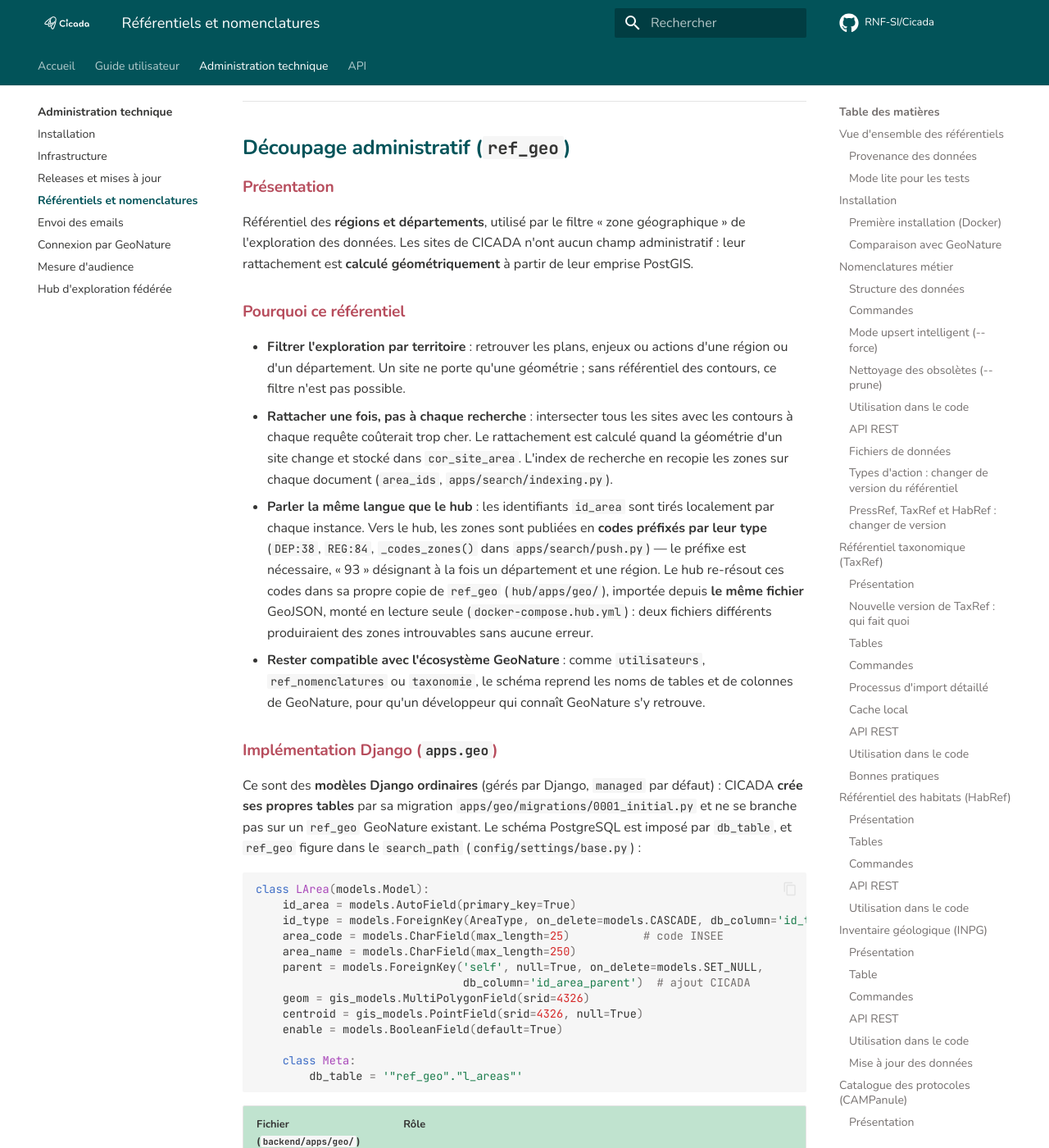
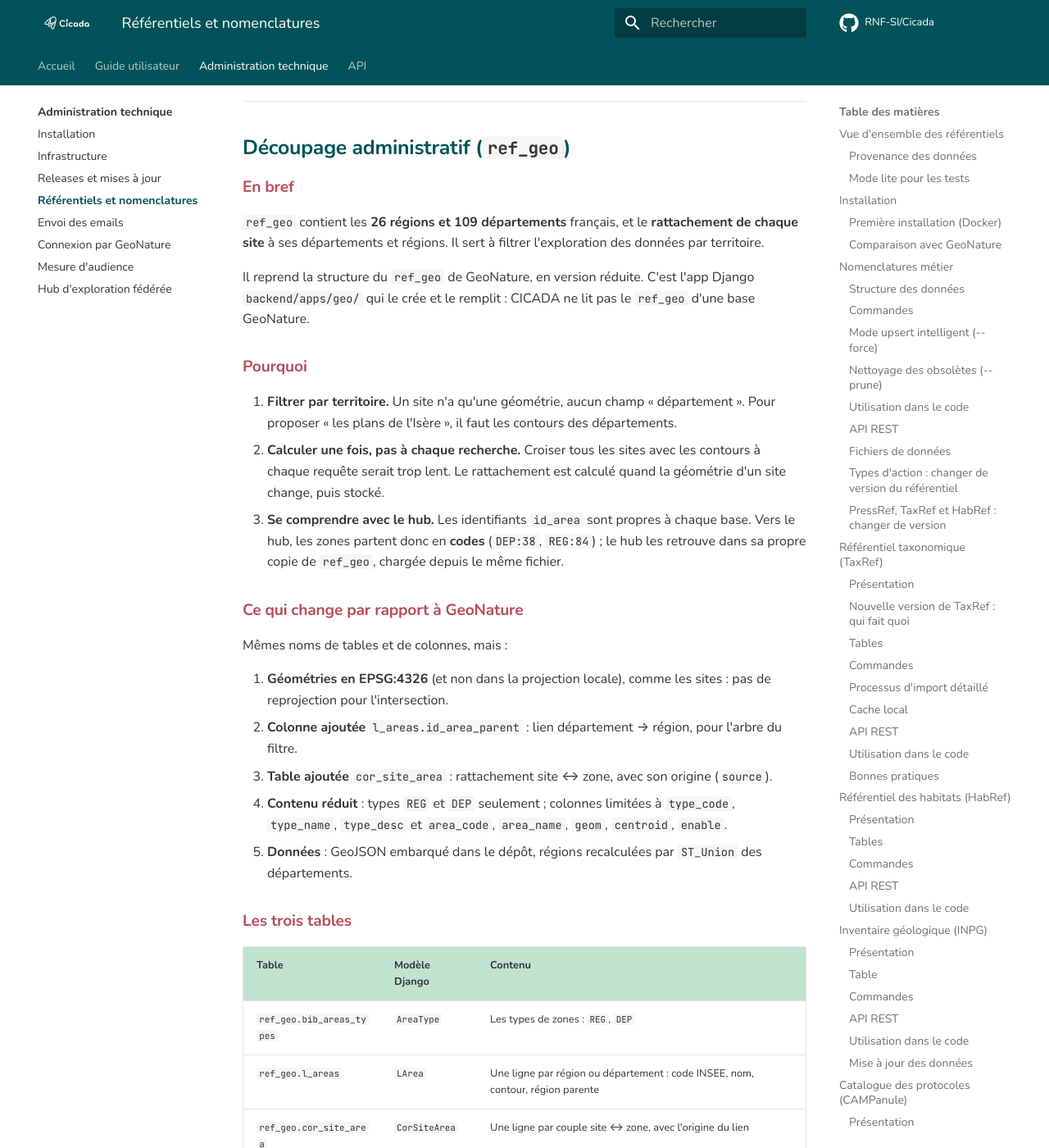
Before and after one commit to RNF-SI/Cicada, an MkDocs documentation site: the page built from documentation/docs/administration/referentiels.md, in a window 1280 px wide and 1400 px high, scrolled down 21515 px. Shown: the whole window at 82% size. Built offline with MkDocs 1.6.1 and Material for MkDocs 9.7.7, drawn with Linux system fonts in a browser that asks for light colours; comment, search, counter and statistics services are not loaded; some of the changed text lies outside the part shown.

Commit message:
docs(referentiels): section ref_geo réécrite pour être lue sans connaître CICADA
En bref, pourquoi, écarts avec GeoNature, tables, fonctionnement en trois
temps, réutilisation. Plus d'encadré « !!! tip », affiché brut sur GitHub.

Co-Authored-By: Claude Opus 5.5 <noreply@anthropic.com>

````diff
--- a/documentation/docs/administration/referentiels.md
+++ b/documentation/docs/administration/referentiels.md
@@ -675,157 +675,119 @@ L'autocomplete sur 700k taxons fonctionne en <50ms grâce à :
 
 ## Découpage administratif (`ref_geo`)
 
-### Présentation
+### En bref
 
-Référentiel des **régions et départements**, utilisé par le filtre « zone géographique »
-de l'exploration des données. Les sites de CICADA n'ont aucun champ administratif : leur
-rattachement est **calculé géométriquement** à partir de leur emprise PostGIS.
+`ref_geo` contient les **26 régions et 109 départements** français, et le **rattachement
+de chaque site** à ses départements et régions. Il sert à filtrer l'exploration des données
+par territoire.
 
-### Pourquoi ce référentiel
+Il reprend la structure du `ref_geo` de GeoNature, en version réduite. C'est l'app Django
+`backend/apps/geo/` qui le crée et le remplit : CICADA ne lit pas le `ref_geo` d'une base
+GeoNature.
 
-- **Filtrer l'exploration par territoire** : retrouver les plans, enjeux ou actions d'une
-  région ou d'un département. Un site ne porte qu'une géométrie ; sans référentiel des
-  contours, ce filtre n'est pas possible.
-- **Rattacher une fois, pas à chaque recherche** : intersecter tous les sites avec les
-  contours à chaque requête coûterait trop cher. Le rattachement est calculé quand la
-  géométrie d'un site change et stocké dans `cor_site_area`. L'index de recherche en
-  recopie les zones sur chaque document (`area_ids`, `apps/search/indexing.py`).
-- **Parler la même langue que le hub** : les identifiants `id_area` sont tirés localement
-  par chaque instance. Vers le hub, les zones sont publiées en **codes préfixés par leur
-  type** (`DEP:38`, `REG:84`, `_codes_zones()` dans `apps/search/push.py`) — le préfixe
-  est nécessaire, « 93 » désignant à la fois un département et une région. Le hub
-  re-résout ces codes dans sa propre copie de `ref_geo` (`hub/apps/geo/`), importée
-  depuis **le même fichier** GeoJSON, monté en lecture seule (`docker-compose.hub.yml`) :
-  deux fichiers différents produiraient des zones introuvables sans aucune erreur.
-- **Rester compatible avec l'écosystème GeoNature** : comme `utilisateurs`,
-  `ref_nomenclatures` ou `taxonomie`, le schéma reprend les noms de tables et de colonnes
-  de GeoNature, pour qu'un développeur qui connaît GeoNature s'y retrouve.
+### Pourquoi
 
-### Implémentation Django (`apps.geo`)
+1. **Filtrer par territoire.** Un site n'a qu'une géométrie, aucun champ « département ».
+   Pour proposer « les plans de l'Isère », il faut les contours des départements.
+2. **Calculer une fois, pas à chaque recherche.** Croiser tous les sites avec les contours
+   à chaque requête serait trop lent. Le rattachement est calculé quand la géométrie d'un
+   site change, puis stocké.
+3. **Se comprendre avec le hub.** Les identifiants `id_area` sont propres à chaque base.
+   Vers le hub, les zones partent donc en **codes** (`DEP:38`, `REG:84`) ; le hub les
+   retrouve dans sa propre copie de `ref_geo`, chargée depuis le même fichier.
 
-Ce sont des **modèles Django ordinaires** (gérés par Django, `managed` par défaut) :
-CICADA **crée ses propres tables** par sa migration `apps/geo/migrations/0001_initial.py`
-et ne se branche pas sur un `ref_geo` GeoNature existant. Le schéma PostgreSQL est imposé
-par `db_table`, et `ref_geo` figure dans le `search_path` (`config/settings/base.py`) :
+### Ce qui change par rapport à GeoNature
+
+Mêmes noms de tables et de colonnes, mais :
+
+1. **Géométries en EPSG:4326** (et non dans la projection locale), comme les sites : pas
+   de reprojection pour l'intersection.
+2. **Colonne ajoutée** `l_areas.id_area_parent` : lien département → région, pour l'arbre
+   du filtre.
+3. **Table ajoutée** `cor_site_area` : rattachement site ↔ zone, avec son origine
+   (`source`).
+4. **Contenu réduit** : types `REG` et `DEP` seulement ; colonnes limitées à `type_code`,
+   `type_name`, `type_desc` et `area_code`, `area_name`, `geom`, `centroid`, `enable`.
+5. **Données** : GeoJSON embarqué dans le dépôt, régions recalculées par `ST_Union` des
+   départements.
+
+### Les trois tables
+
+| Table | Modèle Django | Contenu |
+|---|---|---|
+| `ref_geo.bib_areas_types` | `AreaType` | Les types de zones : `REG`, `DEP` |
+| `ref_geo.l_areas` | `LArea` | Une ligne par région ou département : code INSEE, nom, contour, région parente |
+| `ref_geo.cor_site_area` | `CorSiteArea` | Une ligne par couple site ↔ zone, avec l'origine du lien |
+
+Ce sont des modèles Django ordinaires, créés par la migration
+`apps/geo/migrations/0001_initial.py`. Le schéma est imposé par `db_table`, et `ref_geo`
+figure dans le `search_path` de `config/settings/base.py` :
 
 ```python
 class LArea(models.Model):
-    id_area = models.AutoField(primary_key=True)
-    id_type = models.ForeignKey(AreaType, on_delete=models.CASCADE, db_column='id_type')
-    area_code = models.CharField(max_length=25)           # code INSEE
-    area_name = models.CharField(max_length=250)
-    parent = models.ForeignKey('self', null=True, on_delete=models.SET_NULL,
-                               db_column='id_area_parent')  # ajout CICADA
-    geom = gis_models.MultiPolygonField(srid=4326)
-    centroid = gis_models.PointField(srid=4326, null=True)
-    enable = models.BooleanField(default=True)
-
+    ...
     class Meta:
         db_table = '"ref_geo"."l_areas"'
 ```
 
-| Fichier (`backend/apps/geo/`) | Rôle |
-|---|---|
-| `models.py` | `AreaType` → `bib_areas_types`, `LArea` → `l_areas`, `CorSiteArea` → `cor_site_area` |
-| `data/departements.geojson` | Contours des 109 départements en WGS 84 (source et procédure de mise à jour : `data/README.md`) |
-| `management/commands/import_ref_geo.py` | Importe les départements, **reconstruit les régions par `ST_Union`** des départements de même `reg_code` (les deux niveaux coïncident donc exactement), puis recalcule le rattachement des sites |
-| `services.py` | `compute_areas_for_site()` (calcul sans écriture), `refresh_site_areas()` (réécriture des liens d'un site, en transaction), `refresh_all_site_areas()` |
-| `signals.py` | `pre_save` / `post_save` sur `Site` : recalcul **seulement si la géométrie change** (comparaison EWKB) |
-| `management/commands/refresh_site_areas.py` | Recalcul à la main |
-| `views.py`, `urls.py` | `GET /api/geo/zones/` : arbre régions → départements pour le filtre |
+### Comment ça marche
 
-Côté exploration, le filtre se réduit à une jointure de l'ORM
+**1. Chargement des contours** — `python manage.py import_ref_geo`, lancé à chaque
+démarrage (sans effet si les données sont déjà là). La commande lit
+`apps/geo/data/departements.geojson`, crée les départements, puis fabrique chaque région en
+fusionnant ses départements (`ST_Union`).
+
+**2. Rattachement d'un site** — `apps/geo/services.py`, déclenché automatiquement à la
+création d'un site et à chaque changement de sa géométrie (`apps/geo/signals.py`) :
+
+| Situation | Résultat | `source` |
+|---|---|---|
+| Le contour du site (ou, à défaut, son point) touche un ou plusieurs départements | ces départements **et leurs régions** | `intersect` |
+| Aucun département touché (réserve marine, géométrie au large) | le département le plus proche, à moins d'environ 110 km ; au-delà, rien | `nearest` |
+| Lien saisi à la main | conservé, jamais écrasé par un recalcul | `manual` |
+
+Un échec de calcul n'empêche jamais d'enregistrer le site ; il se rattrape avec
+`refresh_site_areas --missing`.
+
+**3. Utilisation** — le filtre de l'exploration est une simple jointure de l'ORM
 (`apps/search/filters.py`) :
 
 ```python
 queryset.filter(sites__site__areas__id_area__in=zones)
 ```
 
-Règles de calcul (`services.py`) :
+La liste des zones proposées dans le filtre vient de `GET /api/geo/zones/` (arbre régions →
+départements, sans géométries).
 
-1. géométrie de référence : le polygone du site (`geom`), à défaut son point
-   (`geom_pt`) ;
-2. départements dont la géométrie **intersecte** celle du site (`geom__intersects`),
-   puis leurs régions via `parent` ;
-3. aucune intersection : département le plus proche à moins de 1° (`geom__dwithin` puis
-   tri par `Distance`), lien marqué `nearest` ; au-delà, aucun rattachement ;
-4. les liens `manual` ne sont jamais supprimés par un recalcul.
+### Réutiliser `apps.geo` dans un autre projet
 
-### Écarts avec le `ref_geo` de GeoNature
-
-Mêmes noms de tables et de colonnes, mais :
-
-1. **Géométries en EPSG:4326** (et non dans la projection locale), comme les sites : pas de reprojection pour l'intersection.
-2. **Colonne ajoutée** `l_areas.id_area_parent` : lien département → région, pour l'arbre du filtre.
-3. **Table ajoutée** `cor_site_area` : rattachement site ↔ zone, avec son origine (`source`).
-4. **Contenu réduit** : types `REG` et `DEP` seulement ; colonnes limitées à `type_code`, `type_name`, `type_desc` et `area_code`, `area_name`, `geom`, `centroid`, `enable`.
-5. **Données** : GeoJSON embarqué dans le dépôt, régions recalculées par `ST_Union` des départements.
-
-!!! tip "Réutiliser `apps.geo` dans un autre projet"
-    - **Projet Django sans GeoNature** : copier `apps/geo/`, remplacer `users.Site` par
-      son modèle porteur de géométrie dans `CorSiteArea` et `signals.py`, ajouter `ref_geo`
-      au `search_path` et créer le schéma (la migration le fait par
-      `CREATE SCHEMA IF NOT EXISTS`).
-    - **Base qui contient déjà le `ref_geo` de GeoNature** : la migration ne convient pas
-      — elle créerait des tables déjà présentes, avec une autre projection et une colonne
-      en plus. Il faut des modèles `managed = False` calqués sur les tables existantes,
-      un lien département → région reconstruit autrement, et des requêtes de rattachement
-      qui reprojettent (`ST_Transform`) la géométrie du site vers le SRID local.
-
-### Tables
-
-| Table | Contenu |
-|---|---|
-| `ref_geo.bib_areas_types` | Types de zones : `REG`, `DEP` |
-| `ref_geo.l_areas` | 109 départements + 26 régions, avec géométrie et centroïde |
-| `ref_geo.cor_site_area` | Rattachement site ↔ zone, avec l'origine du lien |
-
-Un site rattaché à un département l'est aussi à la région correspondante, pour que le
-filtre puisse interroger indifféremment l'un ou l'autre niveau.
-
-### Origine d'un rattachement (`cor_site_area.source`)
-
-| Valeur | Signification |
-|---|---|
-| `intersect` | L'emprise du site intersecte le département. Cas normal. |
-| `nearest` | Aucune intersection terrestre (réserve marine, géométrie approximative au large) : rattachement au département le plus proche, dans la limite de 1° (~110 km). Au-delà, le site n'est rattaché à rien. |
-| `manual` | Saisie manuelle. **Jamais écrasé** par un recalcul. |
+- **Projet Django sans GeoNature** : copier `apps/geo/`, remplacer `users.Site` par son
+  propre modèle (dans `CorSiteArea` et `signals.py`), ajouter `ref_geo` au `search_path`.
+  La migration crée le schéma et les tables.
+- **Base qui contient déjà le `ref_geo` de GeoNature** : la migration ne convient pas, car
+  elle recréerait des tables qui existent déjà. Il faut des modèles `managed = False`
+  calqués sur les tables existantes, sans `id_area_parent`, et reprojeter la géométrie du
+  site vers la projection locale (`ST_Transform`) avant l'intersection.
 
 ### Commandes
 
 ```bash
-# Import du référentiel + recalcul du rattachement des sites (auto au démarrage)
+# Chargement des contours + rattachement des sites (automatique au démarrage)
 docker compose exec web python manage.py import_ref_geo
-
-# Réimport complet
-docker compose exec web python manage.py import_ref_geo --force
-
-# Import sans recalculer les sites
-docker compose exec web python manage.py import_ref_geo --no-link
+docker compose exec web python manage.py import_ref_geo --force     # tout recharger
+docker compose exec web python manage.py import_ref_geo --no-link   # sans recalculer les sites
 
 # Recalcul du rattachement seul
-docker compose exec web python manage.py refresh_site_areas
-docker compose exec web python manage.py refresh_site_areas --site 12
-docker compose exec web python manage.py refresh_site_areas --missing
-```
-
-Le rattachement est aussi recalculé automatiquement à la création d'un site et à chaque
-modification de sa géométrie (signal `apps/geo/signals.py`). Un échec de recalcul est
-journalisé sans jamais bloquer l'enregistrement du site : le rattachement peut être
-rejoué avec `refresh_site_areas --missing`.
-
-### API
-
-```bash
-GET /api/geo/zones/        # Arbre régions → départements (sans géométries)
+docker compose exec web python manage.py refresh_site_areas             # tous les sites
+docker compose exec web python manage.py refresh_site_areas --site 12   # un site
+docker compose exec web python manage.py refresh_site_areas --missing   # sites sans rattachement
 ```
 
 ### Mise à jour des contours
 
-Les données sont **versionnées dans le dépôt** plutôt que téléchargées au démarrage :
-CICADA est installé chez des clients dont les serveurs n'ont pas toujours d'accès
-Internet sortant. La procédure de mise à jour est décrite dans
-`backend/apps/geo/data/README.md`.
+Le GeoJSON est **versionné dans le dépôt** plutôt que téléchargé au démarrage : certains
+serveurs clients n'ont pas d'accès Internet sortant. Source (OpenDataSoft, découpage IGN)
+et procédure de mise à jour : `backend/apps/geo/data/README.md`.
 
 ---
 
````
